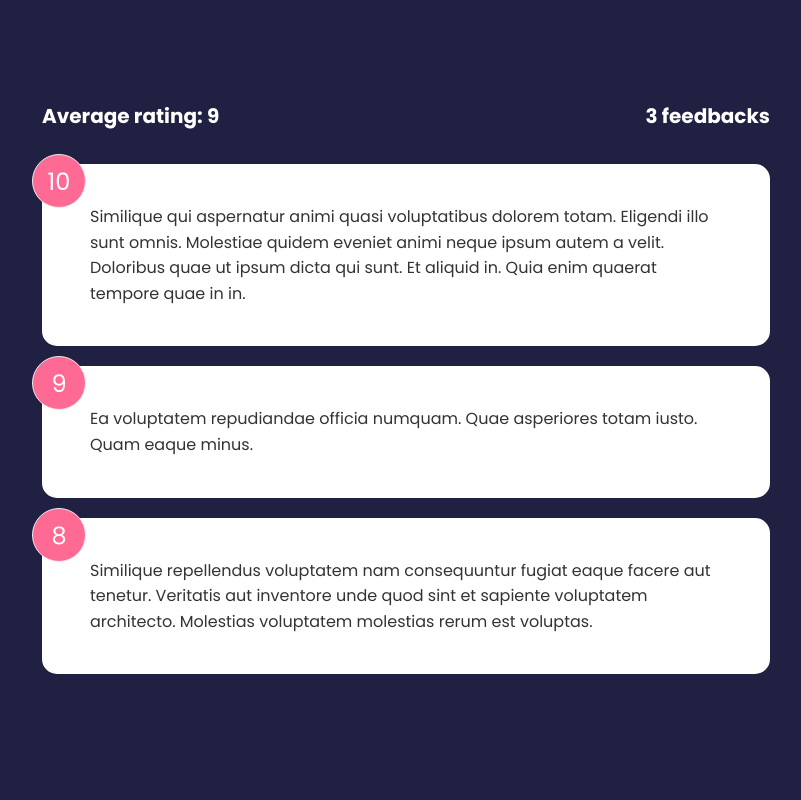
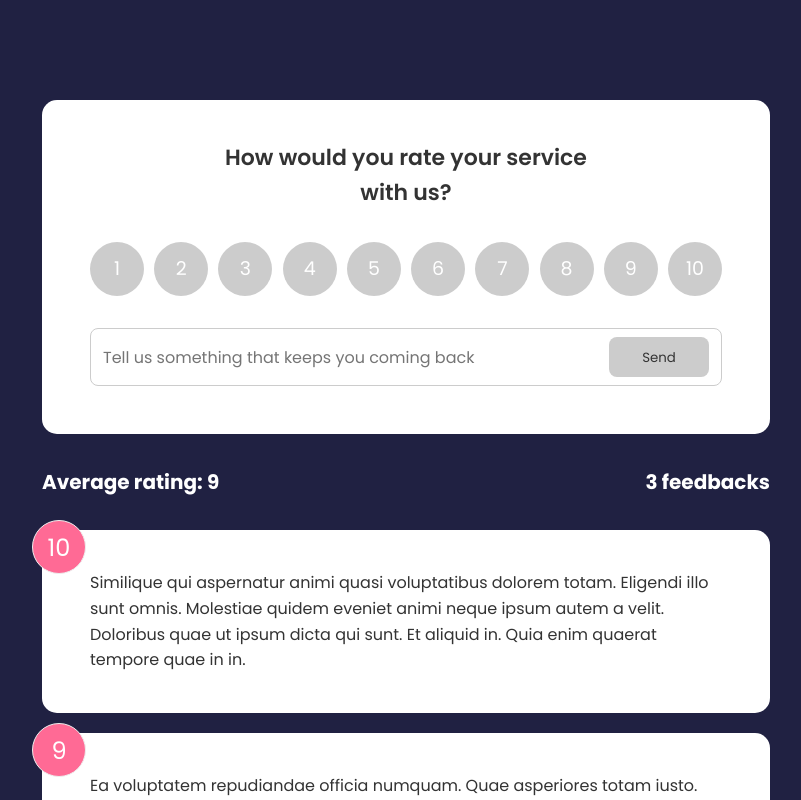
Before and after one commit to juliolmuller/studying-svelte, a Svelte app: page / in a window 1280 px wide. Shown: the top 800 px of the page, without its empty margins (234-1035 px from the left). Built offline with nearby package versions, Linux system fonts and the light colour scheme.

Commit message:
feat: create form to add new feedbacks

```diff
--- a/src/App.svelte
+++ b/src/App.svelte
@@ -1,6 +1,7 @@
 <script lang="ts">
-import {v4 as uuid} from 'uuid'
+  import { v4 as uuid } from 'uuid'
   import FeedbackCard from './components/FeedbackCard.svelte'
+  import FeedbackForm from './components/FeedbackForm.svelte'
   import Stats from './components/Stats.svelte'
 
   let feedbacks = [
@@ -24,12 +25,19 @@ import {v4 as uuid} from 'uuid'
   $: feedbacksCount = feedbacks.length
   $: avarageRating = feedbacks.reduce((total, { rating }) => total + rating, 0) / feedbacksCount
 
+  function handleCreate(event: CustomEvent) {
+    const newFeedback = event.detail
+    feedbacks = [newFeedback, ...feedbacks]
+  }
+
   function handleDelete(event: CustomEvent<string>) {
     feedbacks = feedbacks.filter(({ id }) => id !== event.detail)
   }
 </script>
 
 <main class="root container">
+  <FeedbackForm on:create={handleCreate} />
+
   <Stats avarage={avarageRating} count={feedbacksCount} />
 
   <div role="list">
--- /dev/null
+++ b/src/components/FeedbackForm.svelte
@@ -0,0 +1,141 @@
+<script lang="ts">
+  import { createEventDispatcher } from 'svelte'
+  import { v4 as uuid } from 'uuid'
+  import RatingButtons from './RatingButtons.svelte'
+
+  const dispatch = createEventDispatcher()
+
+  const MIN_TEXT_LENGTH = 10
+
+  let feedbackText = ''
+  let feedbackRating = 0
+
+  $: textLength = feedbackText.trim().length
+  $: canSubmit = feedbackRating> 0 && textLength >= MIN_TEXT_LENGTH
+
+  function handleSelect(event) {
+    feedbackRating = event.detail
+  }
+
+  function handleSubmit(event) {
+    if(canSubmit) {
+      const newFeedback = {
+        rating: feedbackRating,
+        text: feedbackText,
+        id: uuid(),
+      }
+
+      dispatch('create', newFeedback)
+      feedbackRating = 0
+      feedbackText = ''
+    }
+  }
+</script>
+
+
+<div class="root">
+  <header>
+    <h2>How would you rate your service with us?</h2>
+  </header>
+
+  <form on:submit|preventDefault={handleSubmit}>
+    <RatingButtons bind:value={feedbackRating} />
+
+    <div class="controls-group">
+      <input
+        autofocus
+        placeholder="Tell us something that keeps you coming back"
+        type="text"
+        bind:value={feedbackText}
+      />
+
+      <button disabled={!canSubmit} type="submit">
+        Send
+      </button>
+    </div>
+
+    {#if textLength > 0 && textLength < MIN_TEXT_LENGTH}
+      <div class="error-message">
+        Text must be at least {MIN_TEXT_LENGTH} characters long
+      </div>
+    {/if}
+  </form>
+</div>
+
+<style lang="scss">
+  .root {
+    position: relative;
+    margin: 1.25rem 0;
+    border-radius: 15px;
+    background-color: #fff;
+    padding: 2.5rem 3rem 3rem;
+
+    header {
+      max-width: 400px;
+      margin: auto;
+
+      h2 {
+        color: #333;
+        font-size: 22px;
+        font-weight: 600;
+        text-align: center;
+      }
+    }
+
+    .controls-group {
+      display: flex;
+      flex-direction: row;
+
+      margin-top: 1rem;
+      border-radius: 8px;
+      border: 1px solid #ccc;
+      padding: 0.5rem 0.75rem;
+
+      input {
+        flex-grow: 2;
+        border: none;
+        background-color: transparent;
+
+        color: #202142;
+        font-size: 16px;
+      }
+
+      input:focus {
+        outline: none;
+      }
+    }
+
+    .error-message{
+      position: absolute;
+      padding-top: 0.75rem;
+      color: rebeccapurple;
+    }
+  }
+
+  button {
+    width: 100px;
+    height: 40px;
+    border: none;
+    border-radius: 8px;
+    background-color: #202142;
+
+    color: #fff;
+    cursor: pointer;
+
+    &:hover {
+      opacity: 0.9;
+      transform: scale(98%);
+    }
+
+    &:disabled{
+      cursor:auto;
+      background-color: #cccccc;
+      color: #333;
+    }
+
+    &:disabled:hover{
+      transform: scale(100%);
+      opacity: 1;
+    }
+  }
+</style>
--- /dev/null
+++ b/src/components/RatingButtons.svelte
@@ -0,0 +1,75 @@
+<script lang="ts">
+  export let value: number
+
+  function handleChange(event: any) {
+    value = Number(event.currentTarget.value)
+  }
+</script>
+
+<ul class="root">
+  {#each Array(10) as _, index (index)}
+    <li>
+      <input
+        checked={value === index + 1}
+        id={`rating-num${index + 1}`}
+        name="rating"
+        type="radio"
+        value={index + 1}
+        on:change={handleChange}
+      />
+
+      <label for={`rating-num${index + 1}`}>{index + 1}</label>
+    </li>
+  {/each}
+</ul>
+
+<style lang="scss">
+  .root {
+    display: flex;
+    align-items: center;
+    justify-content: space-between;
+    margin: 2rem 0;
+
+    li {
+      position: relative;
+      transition: all 200ms;
+
+      width: 54px;
+      height: 54px;
+      border-radius: 50%;
+      background-color: #ccc;
+      padding: 0.75rem;
+
+      font-size: 19px;
+      text-align: center;
+
+      &:hover {
+        background: #ff6a95;
+        color: #fff;
+      }
+
+      [type='radio'] {
+        opacity: 0;
+
+        &:checked ~ label {
+          background-color: #ff6a95;
+          color: #fff;
+        }
+      }
+
+      label {
+        cursor: pointer;
+        transform: translate(-50%, -50%);
+
+        position: absolute;
+        top: 50%;
+        left: 50%;
+
+        height: 54px;
+        width: 54px;
+        border-radius: 50%;
+        padding: 0.75rem;
+      }
+    }
+  }
+</style>
```
